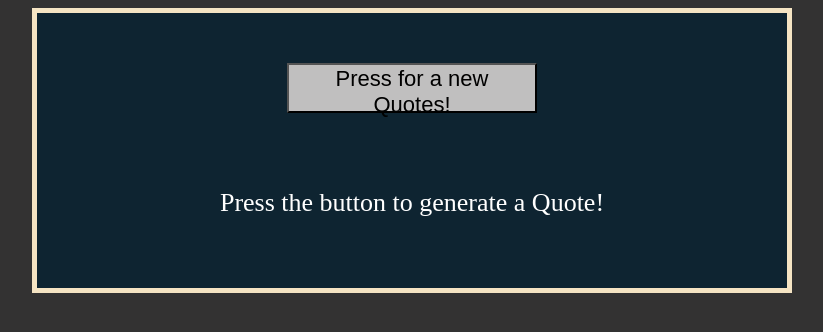
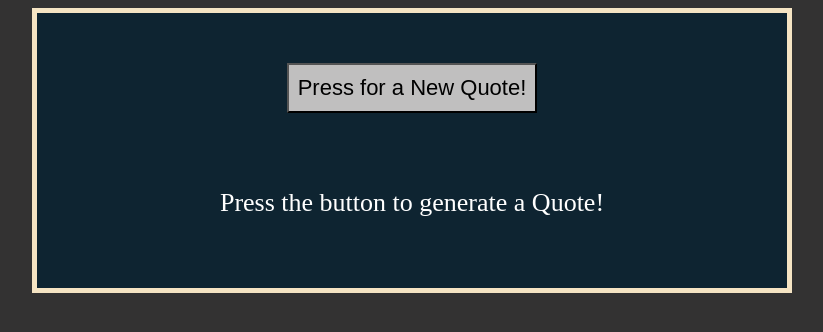
Before and after one commit to catweak25/owenfrance, a plain HTML site: page index.html in a window 1280 px wide. Shown: the whole page, without its empty margins (228-1051 px from the left). Drawn offline with Linux system fonts and the light colour scheme.

Commit message:
Update index.html

```diff
--- a/index.html
+++ b/index.html
@@ -9,7 +9,7 @@
 </head>
 <body>
 <div id="container">
-<button id="btn">Press for a new Quotes!</button>
+<button id="btn">Press for a New Quote!</button>
 <div id="output">Press the button to generate a Quote!</div> </div>
 <script src="main.js"></script>
 </body>
```
